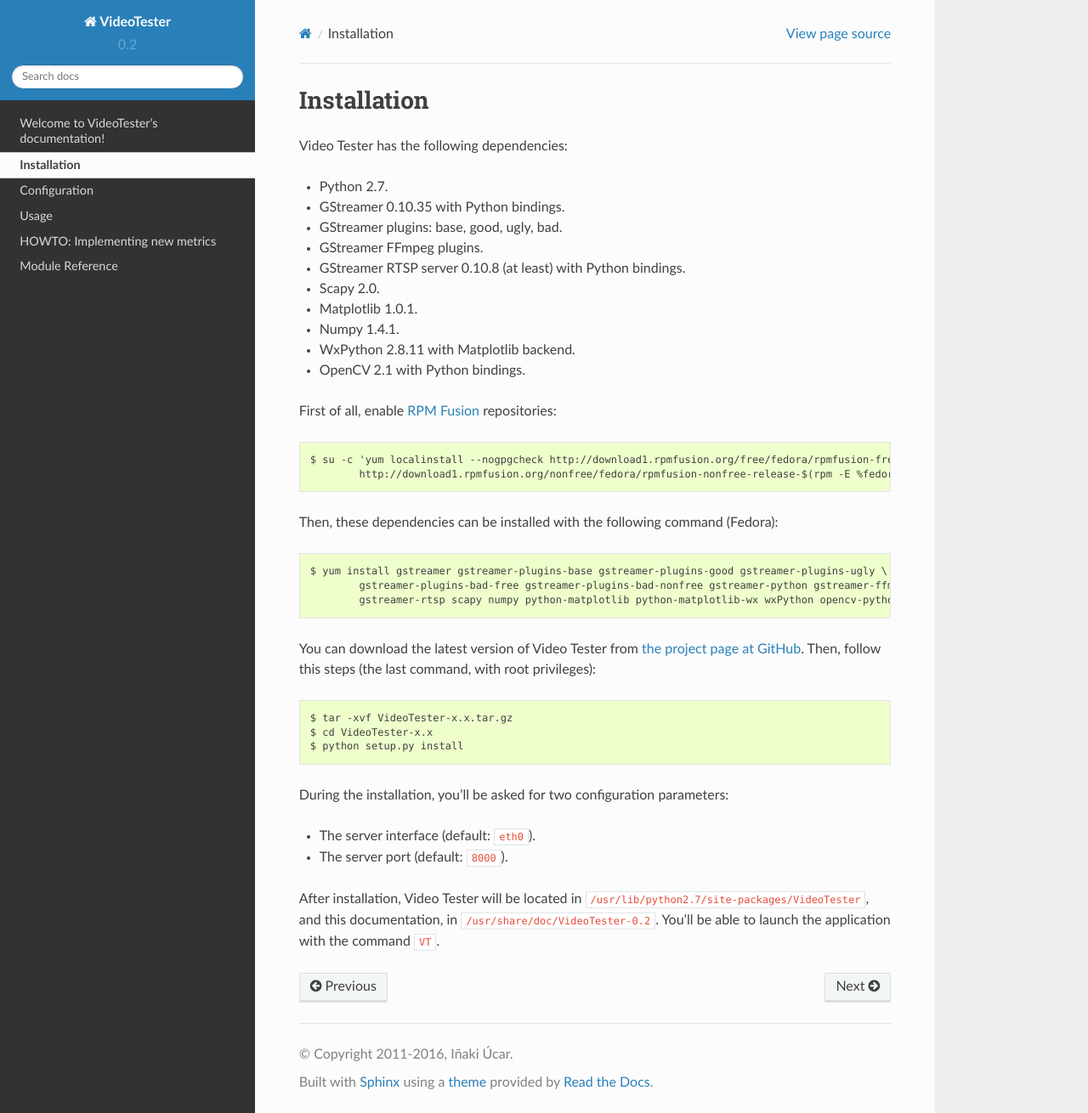
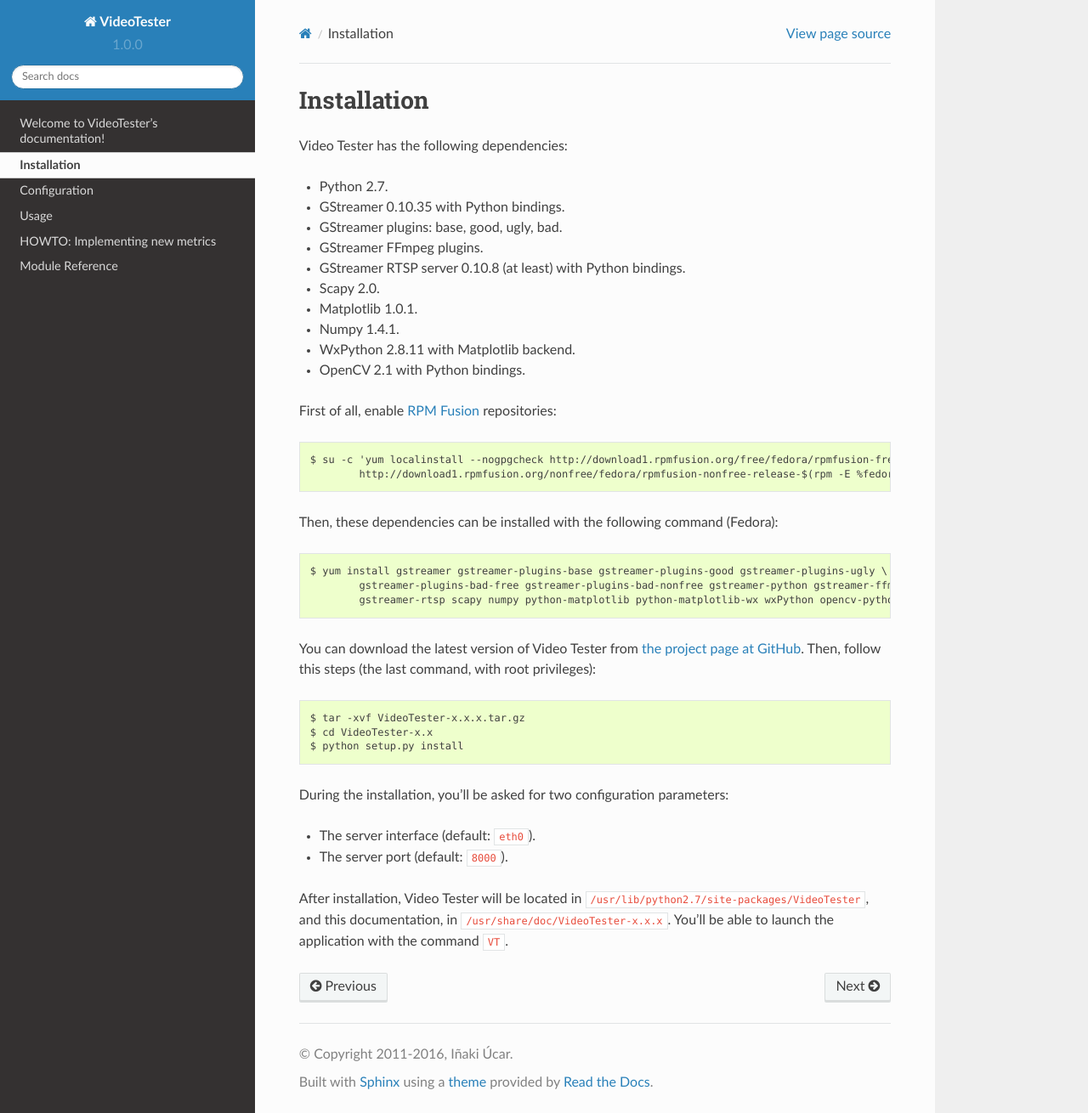
Before and after one commit to Enchufa2/video-tester, a Sphinx documentation site: the page built from doc/sphinx/installation.rst, in a window 1280 px wide and 1310 px high. Shown: the whole window at 85% size. Built offline with Sphinx 7.4.7 and the Read the Docs theme 2.0.0, drawn with Linux system fonts in a browser that asks for light colours; the version number is read from the project's files by our own code.

Commit message:
centralise versioning

```diff
--- a/VideoTester/__init__.py
+++ b/VideoTester/__init__.py
@@ -3,6 +3,9 @@
 ## See https://github.com/Enchufa2/video-tester for more information
 ## Copyright 2011-2016 Iñaki Úcar <i.ucar86@gmail.com>
 ## This program is published under a GPLv3 license
+
+version = '1.0.0'
+release = True
 
 __all__ = []
 
--- a/doc/sphinx/conf.py
+++ b/doc/sphinx/conf.py
@@ -17,6 +17,8 @@ import sys, os
 # add these directories to sys.path here. If the directory is relative to the
 # documentation root, use os.path.abspath to make it absolute, like shown here.
 sys.path.insert(0, os.path.abspath('../../'))
+
+import VideoTester as VT
 
 # -- General configuration -----------------------------------------------------
 
@@ -48,9 +50,9 @@ copyright = u'2011-2016, Iñaki Úcar'
 # built documents.
 #
 # The short X.Y version.
-version = '0.2'
+version = VT.version
 # The full version, including alpha/beta/rc tags.
-release = '0.2'
+release = VT.version
 
 # The language for content autogenerated by Sphinx. Refer to documentation
 # for a list of supported languages.
--- a/doc/sphinx/installation.rst
+++ b/doc/sphinx/installation.rst
@@ -27,7 +27,7 @@ Then, these dependencies can be installed with the following command (Fedora)::
 
 You can download the latest version of Video Tester from `the project page at GitHub <https://github.com/Enchufa2/video-tester>`_. Then, follow this steps (the last command, with root privileges)::
 
-	$ tar -xvf VideoTester-x.x.tar.gz
+	$ tar -xvf VideoTester-x.x.x.tar.gz
 	$ cd VideoTester-x.x
 	$ python setup.py install
 
@@ -36,4 +36,4 @@ During the installation, you'll be asked for two configuration parameters:
 * The server interface (default: ``eth0``).
 * The server port (default: ``8000``).
 
-After installation, Video Tester will be located in ``/usr/lib/python2.7/site-packages/VideoTester``, and this documentation, in ``/usr/share/doc/VideoTester-0.2``. You'll be able to launch the application with the command ``VT``.
+After installation, Video Tester will be located in ``/usr/lib/python2.7/site-packages/VideoTester``, and this documentation, in ``/usr/share/doc/VideoTester-x.x.x``. You'll be able to launch the application with the command ``VT``.
--- a/setup.py
+++ b/setup.py
@@ -8,6 +8,7 @@ from distutils.core import setup
 from distutils import log
 import os, fnmatch
 from stat import ST_MODE
+from VideoTester import version
 
 # Code borrowed from wxPython's setup and config files
 # Thanks to Robin Dunn for the suggestion.
@@ -43,7 +44,6 @@ def find_data_files(base, srcdir, *wildcards, **kw):
                     [os.path.basename(f) for f in glob.glob(opj(srcdir, '*'))])
     return file_list
 
-version = '0.2'
 files = find_data_files('share/doc/VideoTester-' + version, 'doc/', '*.*')
 
 setup(name = 'VideoTester',
```
Also changed, not shown: 2 other files.
